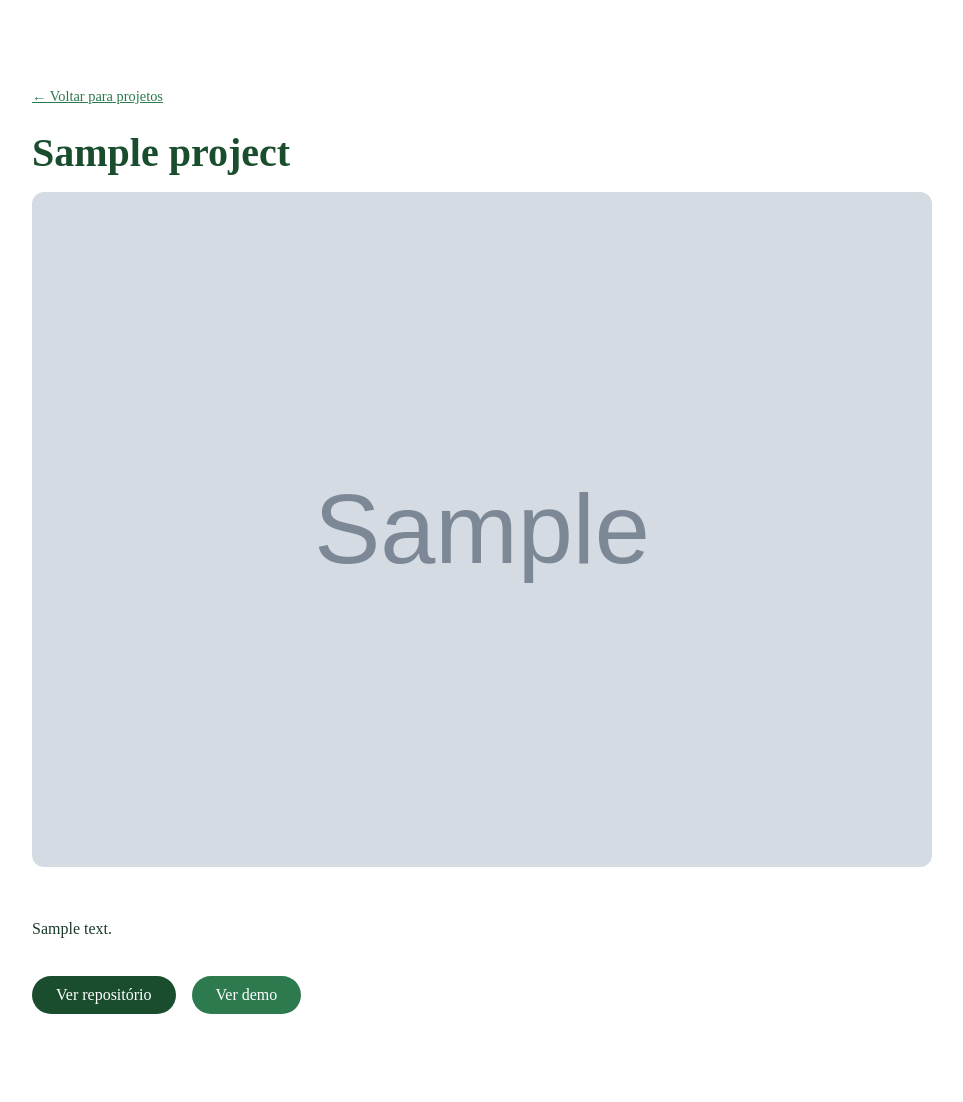
After one commit to scilingo/portfolio, a Django app: a page that uses templates/base.html in a window 1280 px wide. The commit adds this page. Shown: the whole page, without its empty margins (158-1121 px from the left). Run offline with Django 5.2, Linux system fonts and the light colour scheme; tables that the repository leaves empty hold one stand-in row (values such as "Sample post"); grey boxes marked "Sample" are stand-in pictures.

Commit message:
add: templates de lista e detalhe de projetos

```diff
--- /dev/null
+++ b/apps/projects/templates/projects/detail.html
@@ -0,0 +1,24 @@
+{% extends 'base.html' %}
+
+{% block content %}
+<section style="padding: 80px 8%; max-width: 900px; margin: 0 auto;">
+  <a href="{% url 'project-list' %}" style="color: #2d7a4f; font-size: 0.9rem;">← Voltar para projetos</a>
+
+  <h1 style="font-family: 'Playfair Display', serif; font-size: 2.5rem; color: #1a4d2e; margin: 24px 0 16px;">{{ project.title }}</h1>
+
+  {% if project.image %}
+    <img src="{{ project.image.url }}" style="width:100%; border-radius:12px; margin-bottom:32px;" />
+  {% endif %}
+
+  <p style="font-size: 1rem; line-height: 1.8; color: #1c3a28;">{{ project.description }}</p>
+
+  <div style="margin-top: 32px; display: flex; gap: 16px;">
+    {% if project.repo_url %}
+      <a href="{{ project.repo_url }}" target="_blank" style="background:#1a4d2e; color:white; padding:10px 24px; border-radius:30px; text-decoration:none;">Ver repositório</a>
+    {% endif %}
+    {% if project.demo_url %}
+      <a href="{{ project.demo_url }}" target="_blank" style="background:#2d7a4f; color:white; padding:10px 24px; border-radius:30px; text-decoration:none;">Ver demo</a>
+    {% endif %}
+  </div>
+</section>
+{% endblock %}
--- a/templates/base.html
+++ b/templates/base.html
@@ -1,3 +1,4 @@
+{% load static %}
 <head>
   <meta charset="UTF-8" />
   <meta name="viewport" content="width=device-width, initial-scale=1" />
@@ -11,3 +12,7 @@
   <!-- Canonical -->
   <link rel="canonical" href="{{ request.build_absolute_uri }}" />
 </head>
+<body>
+  {% block content %}{% endblock %}
+</body>
+</html>
```
Also changed, not shown: apps/projects/templates/projects/list.html (added, +24 -0 lines).
